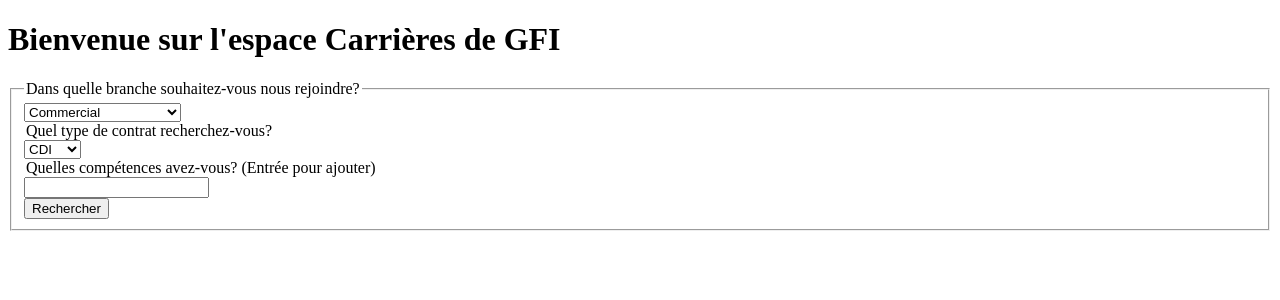
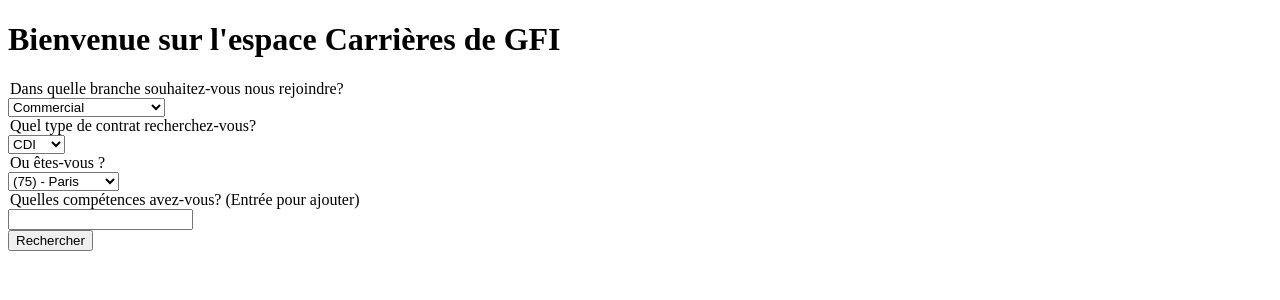
Before and after one commit to romainrichard08/hackathon_gfi_g11, a CodeIgniter app: page /database/ in a window 1280 px wide. Shown: the top 300 px of the page. Run offline with CodeIgniter, Linux system fonts and the light colour scheme.

Commit message:
no message

```diff
--- a/application/views/index.php
+++ b/application/views/index.php
@@ -14,7 +14,6 @@ defined('BASEPATH') OR exit('No direct script access allowed');
 
 
   <form action="/FormProfileController" method="post">
-    <fieldset>
     <legend>Dans quelle branche souhaitez-vous nous rejoindre?</legend>
     <select id="branche" required>
       <option value="Commercial">Commercial</option>
@@ -30,11 +29,17 @@ defined('BASEPATH') OR exit('No direct script access allowed');
       <option value="Alternance">Stage</option>
     </select>
 
+    <legend>Ou êtes-vous ?</legend>
+    <select id="localisation" required>
+      <option value="Paris">(75) - Paris</option>
+      <option value="Marseille">(13) - Marseille</option>
+      <option value="Lyon">(69) - Lyon</option>
+    </select>
+
     <legend>Quelles compétences avez-vous? (Entrée pour ajouter)</legend>
     <input type="text" name="competences"><br>
 
     <input type="submit" value="Rechercher">
-    </fieldset>
   </form>
 
 
```
